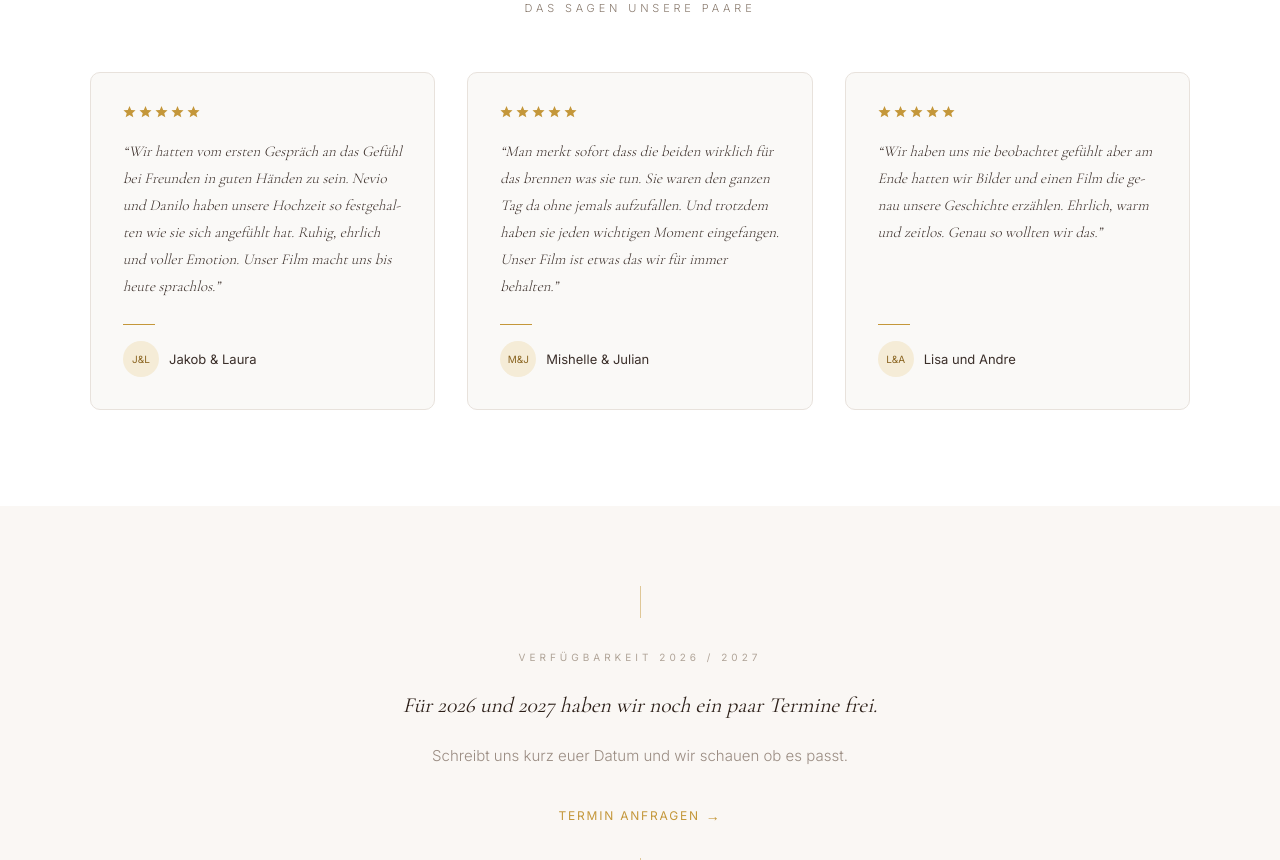
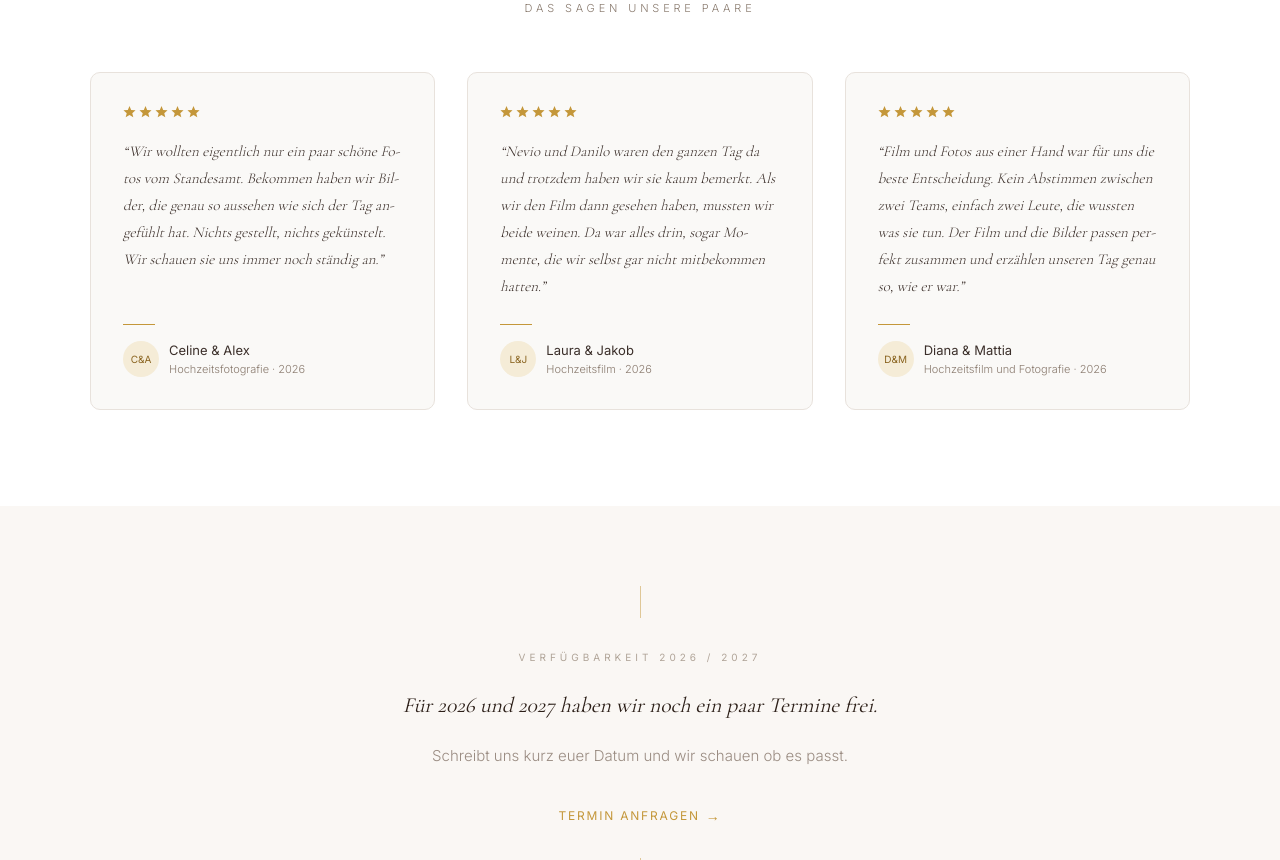
Before and after one commit to Amoriva-Films/personal-website, a Next.js app: page / in a window 1280 px wide. Shown: the part 4380-5240 px from the top of the page. Built offline with nearby package versions, Linux system fonts and the light colour scheme.

Commit message:
content: real testimonials Celine & Alex, Laura & Jakob, Diana & Mattia

```diff
--- a/components/Testimonials.jsx
+++ b/components/Testimonials.jsx
@@ -10,16 +10,16 @@ const soft  = '#6B5E57';
 
 const items = [
   {
-    quote: 'Wir hatten vom ersten Gespräch an das Gefühl bei Freunden in guten Händen zu sein. Nevio und Danilo haben unsere Hochzeit so festgehalten wie sie sich angefühlt hat. Ruhig, ehrlich und voller Emotion. Unser Film macht uns bis heute sprachlos.',
-    namen: 'Jakob & Laura', datum: '', init: 'J&L',
+    quote: 'Wir wollten eigentlich nur ein paar schöne Fotos vom Standesamt. Bekommen haben wir Bilder, die genau so aussehen wie sich der Tag angefühlt hat. Nichts gestellt, nichts gekünstelt. Wir schauen sie uns immer noch ständig an.',
+    namen: 'Celine & Alex', datum: 'Hochzeitsfotografie · 2026', init: 'C&A',
   },
   {
-    quote: 'Man merkt sofort dass die beiden wirklich für das brennen was sie tun. Sie waren den ganzen Tag da ohne jemals aufzufallen. Und trotzdem haben sie jeden wichtigen Moment eingefangen. Unser Film ist etwas das wir für immer behalten.',
-    namen: 'Mishelle & Julian', datum: '', init: 'M&J',
+    quote: 'Nevio und Danilo waren den ganzen Tag da und trotzdem haben wir sie kaum bemerkt. Als wir den Film dann gesehen haben, mussten wir beide weinen. Da war alles drin, sogar Momente, die wir selbst gar nicht mitbekommen hatten.',
+    namen: 'Laura & Jakob', datum: 'Hochzeitsfilm · 2026', init: 'L&J',
   },
   {
-    quote: 'Wir haben uns nie beobachtet gefühlt aber am Ende hatten wir Bilder und einen Film die genau unsere Geschichte erzählen. Ehrlich, warm und zeitlos. Genau so wollten wir das.',
-    namen: 'Lisa und Andre', datum: '', init: 'L&A',
+    quote: 'Film und Fotos aus einer Hand war für uns die beste Entscheidung. Kein Abstimmen zwischen zwei Teams, einfach zwei Leute, die wussten was sie tun. Der Film und die Bilder passen perfekt zusammen und erzählen unseren Tag genau so, wie er war.',
+    namen: 'Diana & Mattia', datum: 'Hochzeitsfilm und Fotografie · 2026', init: 'D&M',
   },
 ];
 
```
